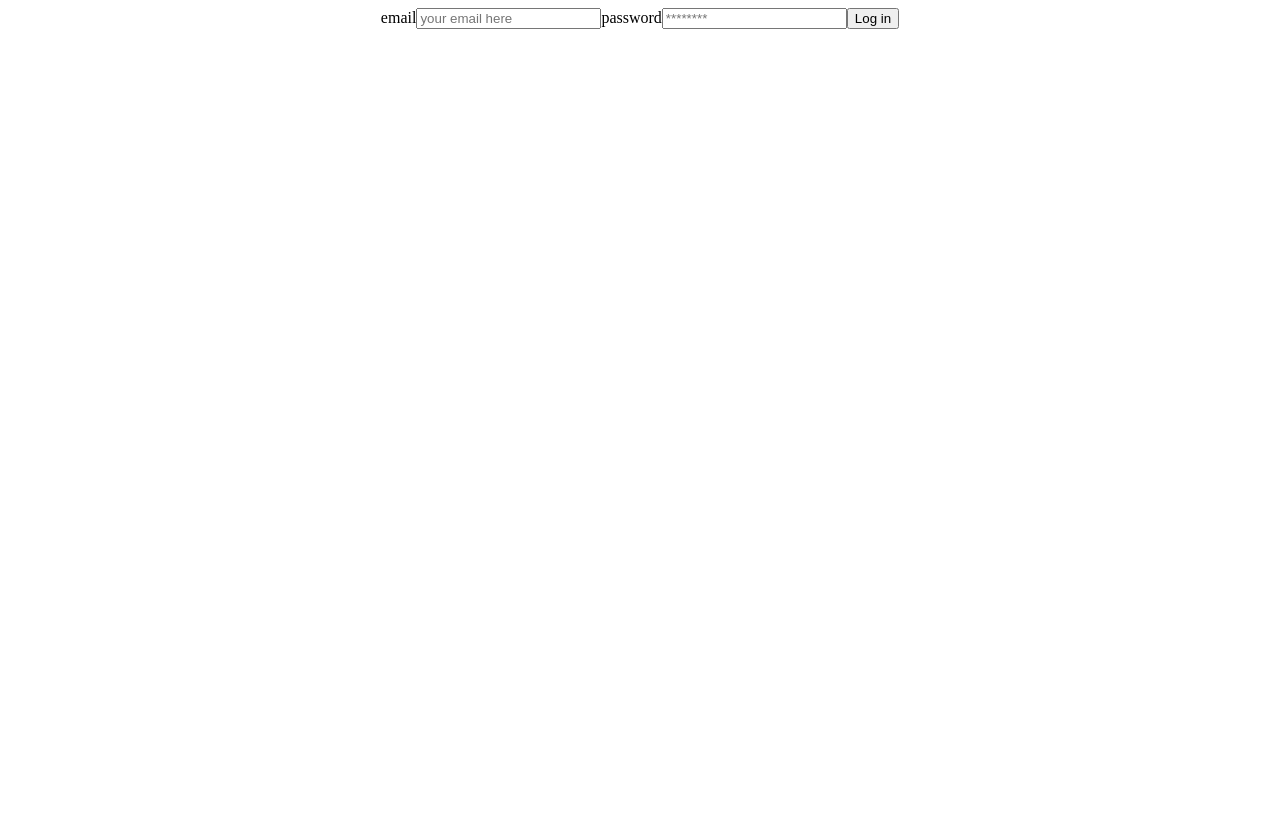
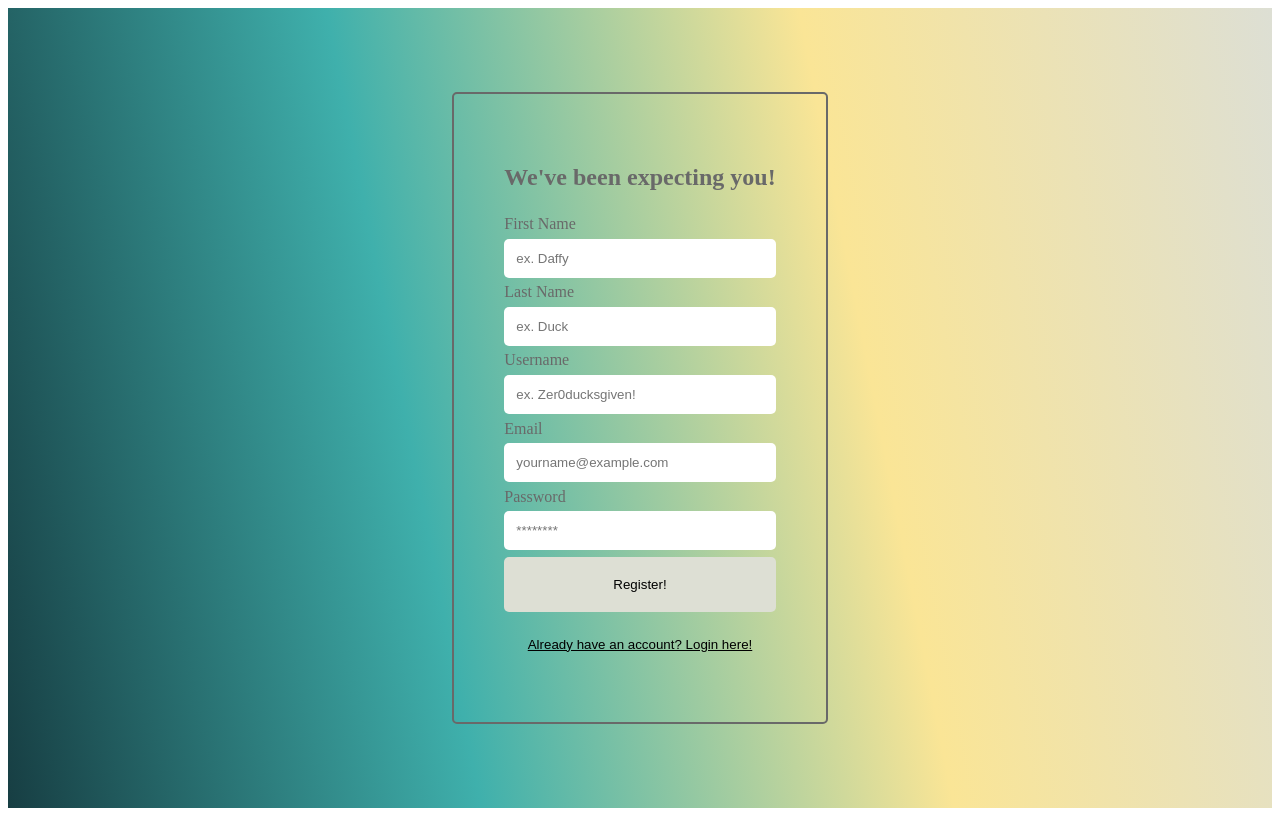
Before and after one commit to Brandonk1023/QUACKCRAFT-3D-PRINTING, a React (Create React App) app in the folder client/: page / in a window 1280 px wide. Built offline with nearby package versions, Linux system fonts and the light colour scheme.

Commit message:
added more code to get the app.js, login.js, register.js and app.css pages setup for a mockup design. Inital code to get the register and login templates setup and the buttons funtional. Added styling to both login.js and register.js forms.

```diff
--- a/client/src/App.css
+++ b/client/src/App.css
@@ -1,8 +1,67 @@
 .App {
   text-align: center;
+  display:flex;
+  min-height: 100vh;
+  align-items: center;
+  justify-content: center;
+  color:dimgray;
+  background-image:linear-gradient(79deg, #173e43, #3fb0ac, #fae596, #dddfd4);
 }
 
-.App-logo {
+.auth-form-container, .login-form, .register-form {
+  display: flex;
+  flex-direction: column;
+  /* align-items: center; */
+}
+
+@media screen and (min-width: 600px) {
+  .auth-form-container {
+    padding: 6rem;
+    border: 2px solid dimgrey;
+    border-radius: 5px;
+    margin: 2rem;
+    padding: 50px;
+  }
+}
+
+label {
+  text-align: left;
+  padding: 0.25rem 0;
+}
+
+input {
+  margin: 0.1rem 0;
+  padding: .75rem;
+  border: none;
+  border-radius: 5px;
+
+}
+
+button {
+  border: none;
+  background-color:#dddfd4;
+  padding: 20px;
+  border-radius: 5px;
+  cursor: pointer;
+  margin-top: 5px;
+}
+
+.hover:hover {
+  background-color: white;
+  opacity: 0.4;
+}
+
+.link-btn {
+  background: none;
+  color: black;
+  text-decoration: underline;
+}
+
+
+
+
+
+/* .App-logo {
   height: 40vmin;
   pointer-events: none;
 }
@@ -35,4 +94,4 @@
   to {
     transform: rotate(360deg);
   }
-}
+} */
--- a/client/src/App.js
+++ b/client/src/App.js
@@ -1,14 +1,11 @@
 
+import React, { useState } from "react";
 import logo from './logo.svg';
-// import React, { useState } from 'react';
 import './App.css';
 import { Login } from "./components/login/Login";
-
-import { Signup } from "./components/signup/Signup";
+import { Register } from "./components/register/Register";
 
 // import navbar from "./components/navbar/Navbar";
-// import login from "./components/login/Login";
-// import signup from "./components/signup/Signup";
 // import footer from "./components/footer/Footer";
 // import logout from "./components/logout/Logout";
 // import userProfile from "./components/UserProfile";
@@ -16,10 +13,18 @@ import { Signup } from "./components/signup/Signup";
 // import pageList from "./components/pageList/PageList"
 
 function App() {
+  const [currentForm, setCurrentForm] = useState('login');
+
+  const toggleForm = (formFirstname) => {
+    setCurrentForm(formFirstname);
+  }
 
   return (
     <div className="App">
-     <Login />
+      {
+        currentForm === "Login" ? <Login onFormSwitch={toggleForm} /> : <Register onFormSwitch={toggleForm} />
+      }
+     {/* <Login /> */}
     </div>
   );
 }
--- a/client/src/components/login/login.js
+++ b/client/src/components/login/login.js
@@ -1,17 +1,26 @@
 import React, { useState } from "react";
 
-export const Login = () => {
+export const Login = (props) => {
     const [email, setEmail] = useState('');
     const [pass, setPass] = useState('');
 
+    const handleSubmit = (e) => {
+        e.preventDefault();
+        console.log(email);
+    }
+
     return (
         // <>Login </>
-        <form>
-            <label for="email">email</label>
-            <input value={email} onChange={(e) => setEmail(e.target.value)}type="email" placeholder="your email here" id="email" name="email" />
-            <label for="password">password</label>
+        <div className="auth-form-container">
+            <h2>Welcome Back! </h2>
+        <form className="login-form" onSubmit={handleSubmit}>
+            <label for="email">Email</label>
+            <input value={email} onChange={(e) => setEmail(e.target.value)}type="email" placeholder="enter your email" id="email" name="email" />
+            <label for="password">Password</label>
             <input value={pass} onChange={(e) => setPass(e.target.value)} type="password" placeholder="********" id="password" name="password" />
-            <button>Log in</button>
+            <button className="hover">Log in!</button>
         </form>
+        <button className="link-btn" onClick={() => props.onFormSwitch('Register')}>Need an account? Register here!</button>
+        </div>
     )
 }
--- /dev/null
+++ b/client/src/components/register/Register.js
@@ -0,0 +1,35 @@
+import React, { useState } from "react";
+
+export const Register = (props) => {
+    const [email, setEmail] = useState('');
+    const [pass, setPass] = useState('');
+    const [firstname, setFirstName] = useState('');
+    const [lastname, setLastName] = useState('');
+    const [username, setUserName] = useState('');
+
+    const handleSubmit = (e) => {
+        e.preventDefault();
+        console.log(email);
+    }
+
+    return (
+        // <>Register </>
+        <div className="auth-form-container">
+            <h2>We've been expecting you!</h2>
+        <form className="register-form"onSubmit={handleSubmit}>
+            <label htmlfor="firstname">First Name</label>
+            <input value={firstname} name="firstname" id="firstname" placeholder="ex. Daffy" />
+            <label htmlfor="lastname">Last Name</label>
+            <input value={lastname} name="lastname" id="lastname" placeholder="ex. Duck" />
+            <label htmlfor="username">Username</label>
+            <input value={username} name="username" id="username" placeholder="ex. Zer0ducksgiven!" />
+            <label htmlfor="email">Email</label>
+            <input value={email} onChange={(e) => setEmail(e.target.value)}type="email" placeholder="yourname@example.com" id="email" name="email" />
+            <label htmlfor="password">Password</label>
+            <input value={pass} onChange={(e) => setPass(e.target.value)} type="password" placeholder="********" id="password" name="password" />
+            <button className="hover">Register!</button>
+        </form>
+        <button className="link-btn" onClick={() => props.onFormSwitch('Login')}>Already have an account? Login here!</button>
+        </div>
+    )
+}
--- a/client/src/components/signup/signup.js
+++ /dev/null
@@ -1,5 +0,0 @@
-export const Signup = () => {
-    return (
-        <>Signup </>
-    )
-}
```
Also changed, not shown: client/src/components/register/register.scss (added).
